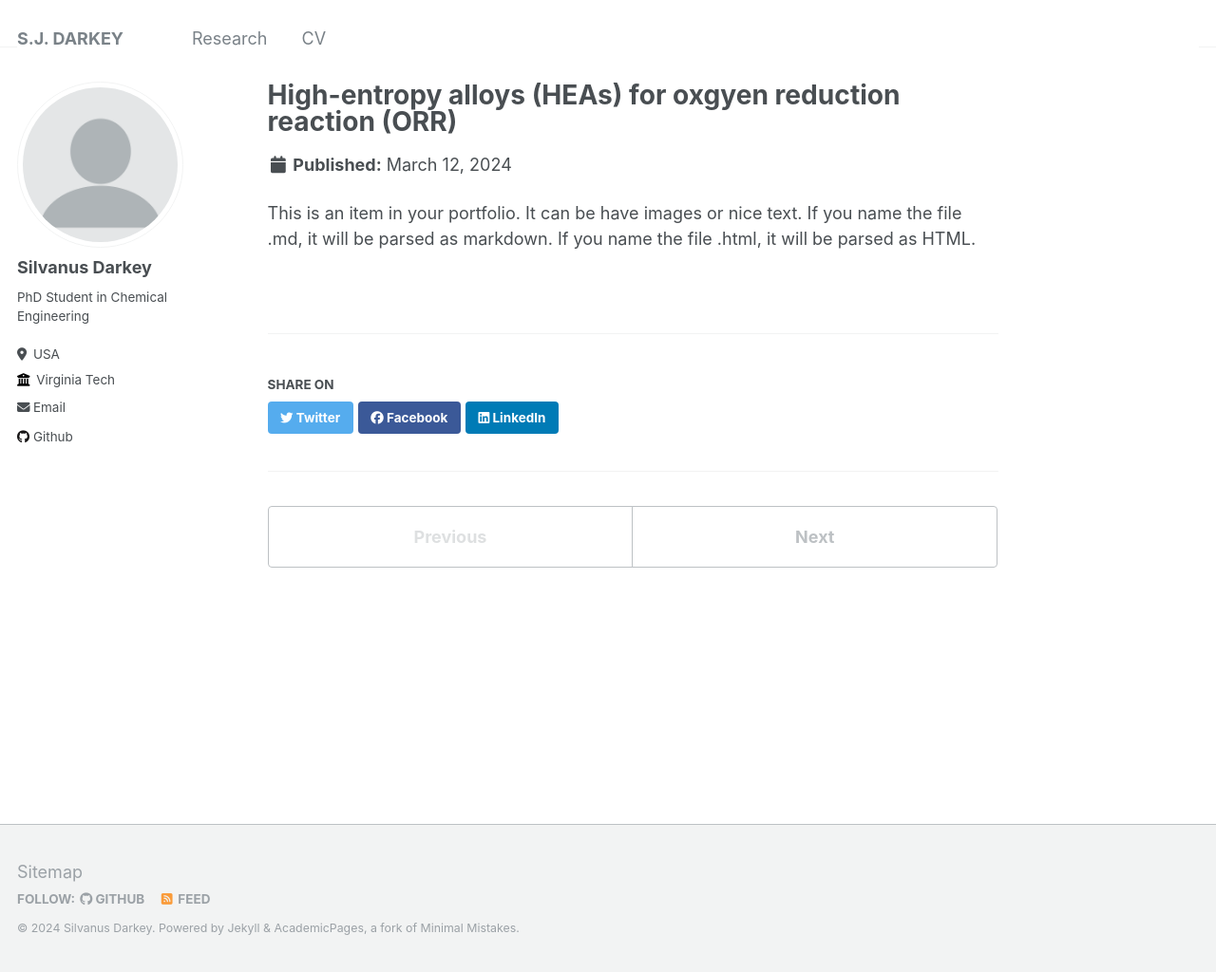
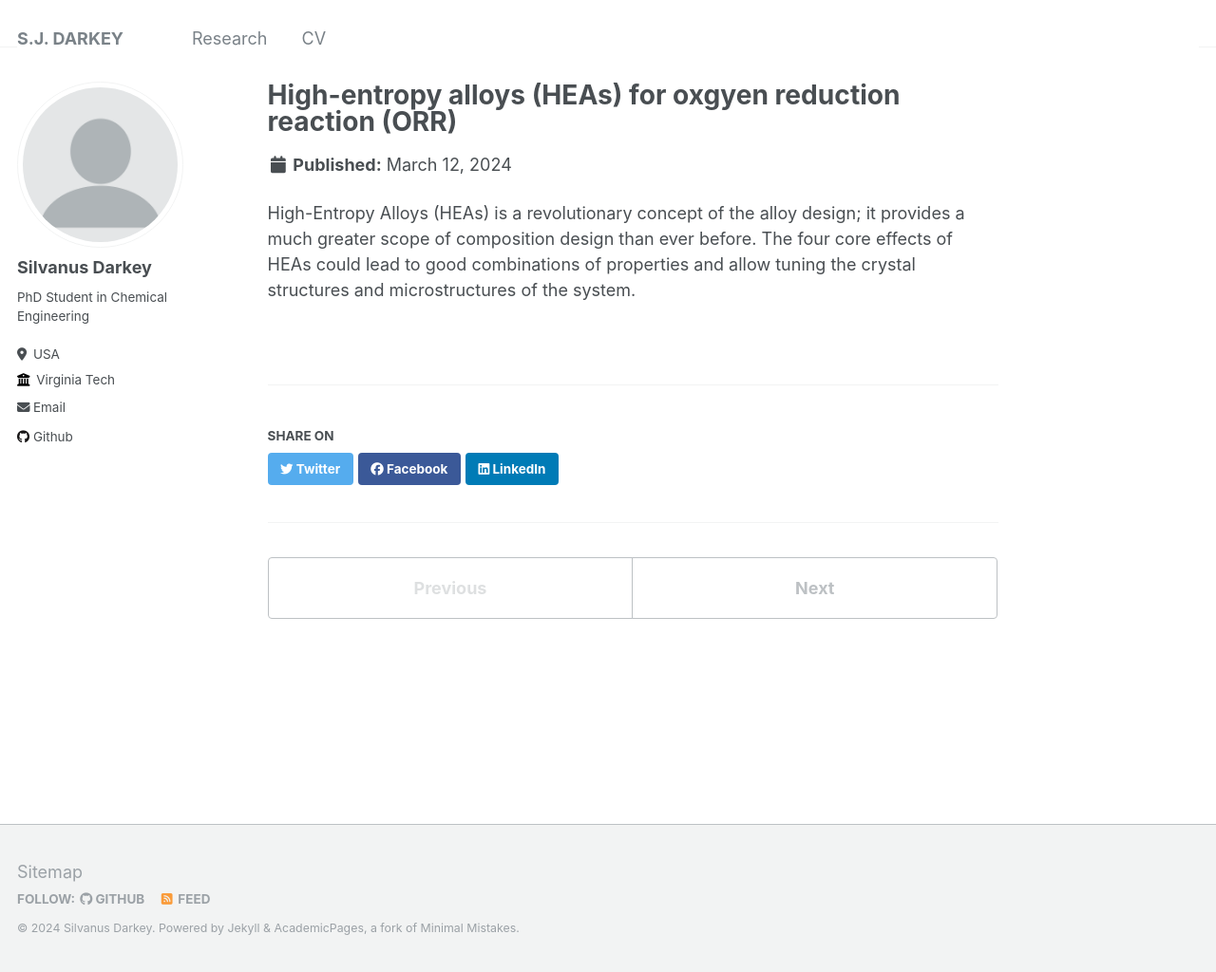
Before and after one commit to sjdarkey/sjdarkey.github.io, a Jekyll site: the page built from _portfolio/portfolio-1.md, in a window 1280 px wide and 1024 px high. Shown: the whole window at 95% size. Built offline with Jekyll 4.4.1, drawn with Linux system fonts in a browser that asks for light colours.

Commit message:
Update portfolio-1.md

```diff
--- a/_portfolio/portfolio-1.md
+++ b/_portfolio/portfolio-1.md
@@ -1,7 +1,7 @@
 ---
 title: "High-entropy alloys (HEAs) for oxgyen reduction reaction (ORR) "
 excerpt: "Short description of portfolio item number 1<br/><img src='/images/500x300.png'>"
-collection: portfolio
+collection: Research
 ---
 
-This is an item in your portfolio. It can be have images or nice text. If you name the file .md, it will be parsed as markdown. If you name the file .html, it will be parsed as HTML.
+High-Entropy Alloys (HEAs) is a revolutionary concept of the alloy design; it provides a much greater scope of composition design than ever before. The four core effects of HEAs could lead to good combinations of properties and allow tuning the crystal structures and microstructures of the system.
```
